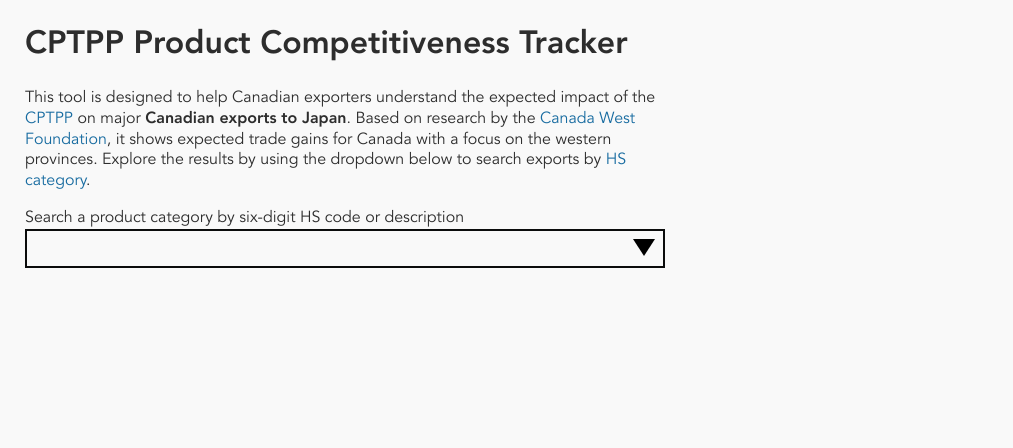
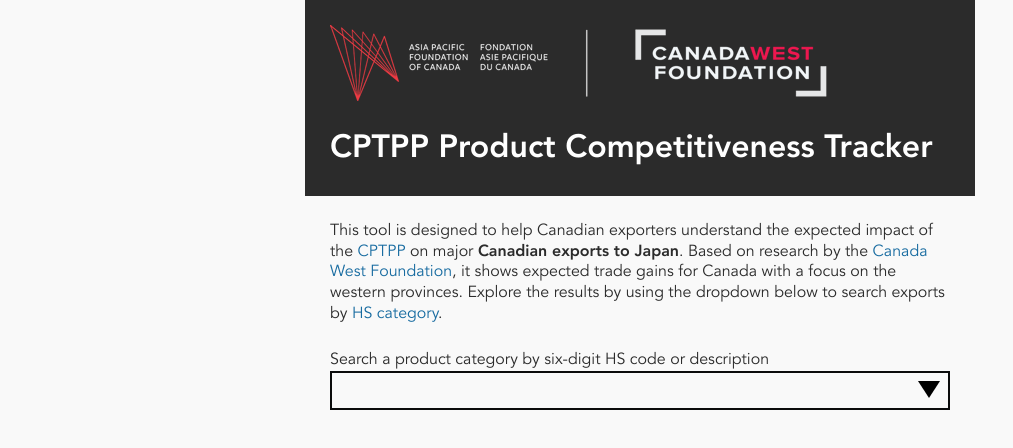
Before and after one commit to apfcanada/cptpp, a website: page index.html in a window 1280 px wide. Shown: the whole page, without its empty margins (0-1013 px from the left). Drawn offline with Linux system fonts and the light colour scheme.

Commit message:
add branded header, footer

```diff
--- a/index.html
+++ b/index.html
@@ -12,9 +12,12 @@
 	</head>
 	<body>
 
-		<h1>CPTPP Product Competitiveness Tracker</h1>
+		<header>
+			<img id="logos" src="./logos.png"/>
+			<h1>CPTPP Product Competitiveness Tracker</h1>
+		</header>
 
-		<p>This tool is designed to help Canadian exporters understand the expected impact of the <a href="https://www.international.gc.ca/trade-commerce/trade-agreements-accords-commerciaux/agr-acc/cptpp-ptpgp/index.aspx?lang=eng">CPTPP</a> on major <b>Canadian exports to Japan</b>. Based on research by the <a href="https://cwf.ca/">Canada West Foundation</a>, it shows expected trade gains for Canada with a focus on the western provinces. Explore the results by using the dropdown below to search exports by <a href="https://unstats.un.org/unsd/tradekb/Knowledgebase/Harmonized-Commodity-Description-and-Coding-Systems-HS">HS category</a>.</p>
+		<p id="overview">This tool is designed to help Canadian exporters understand the expected impact of the <a href="https://www.international.gc.ca/trade-commerce/trade-agreements-accords-commerciaux/agr-acc/cptpp-ptpgp/index.aspx?lang=eng">CPTPP</a> on major <b>Canadian exports to Japan</b>. Based on research by the <a href="https://cwf.ca/">Canada West Foundation</a>, it shows expected trade gains for Canada with a focus on the western provinces. Explore the results by using the dropdown below to search exports by <a href="https://unstats.un.org/unsd/tradekb/Knowledgebase/Harmonized-Commodity-Description-and-Coding-Systems-HS">HS category</a>.</p>
 
 		<form onsubmit="return false">
 			<label for="hs6select">
@@ -88,5 +91,7 @@
 
 		</div>
 
+		<footer></footer>
+
 	</body>
 </html>
--- a/main.js
+++ b/main.js
@@ -74,7 +74,7 @@
 	params.set('hs6',data.HScode)
 	window.history.replaceState({},'',`${location.pathname}?${params}`)
 	addComtradeData(data.HScode)
-	select('#infoBox').style('display','block')
+	selectAll('#infoBox, footer').style('display','block')
 	select('#HScode').text(`${data.HScode}`)
 	select('#HSdescription').text(data.description)
 	// don't show data if not available
--- a/styles/main.css
+++ b/styles/main.css
@@ -20,7 +20,7 @@
 /* Color definitions in one place for consistency */
 :root {
 	--bg: #f9f9f9;
-	--text: #2d2d2d;
+	--text: #2b2b2b;
 	--link: #176ba0;
 	--hlt-grey: #d4d4d4;
 	--APFC-red: #e63539;
@@ -34,8 +34,8 @@
 	background: var(--bg);
 	color: var(--text);
 	line-height: 1.3;
-	margin: 25px;
-	max-width: 640px; }
+	max-width: 670px;
+	margin: 0 auto; }
 a {
 	color: var(--link);
 	text-decoration: none; }
@@ -45,8 +45,19 @@
 	color: #7d3ac1; }
 ::selection {
 	background: #eabd3b; }
-div#infoBox {
+div#infoBox, footer {
 	display: none; }
+
+header, footer {
+	color: white;
+	background: var(--text);
+	margin: 0;
+	padding: 25px; }
+header h1 {
+	margin-bottom: 0; }
+
+p#overview, form, #infoBox {
+	margin: 25px 25px 0px 25px;}
 
 #selected {
 	font-size: 1.3em;
```
Also changed, not shown: bundle.js, logos.png (added).
